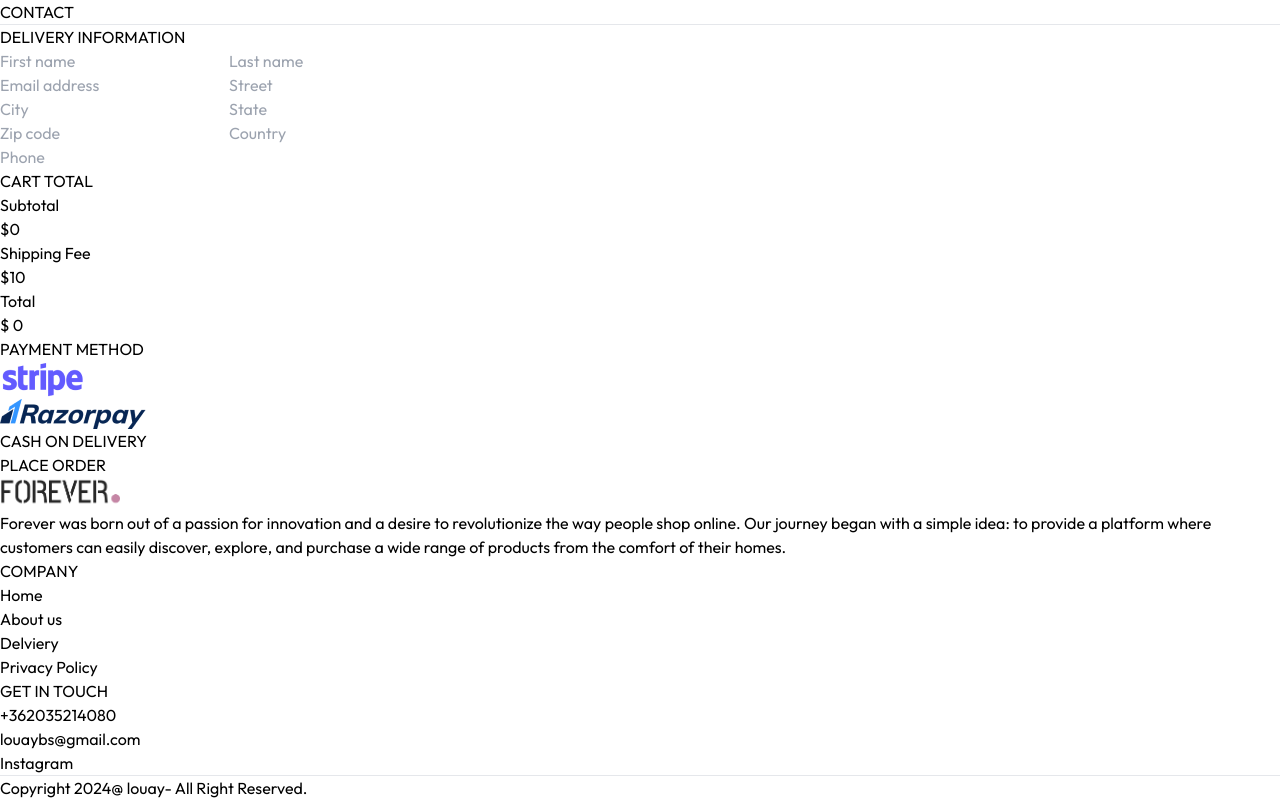
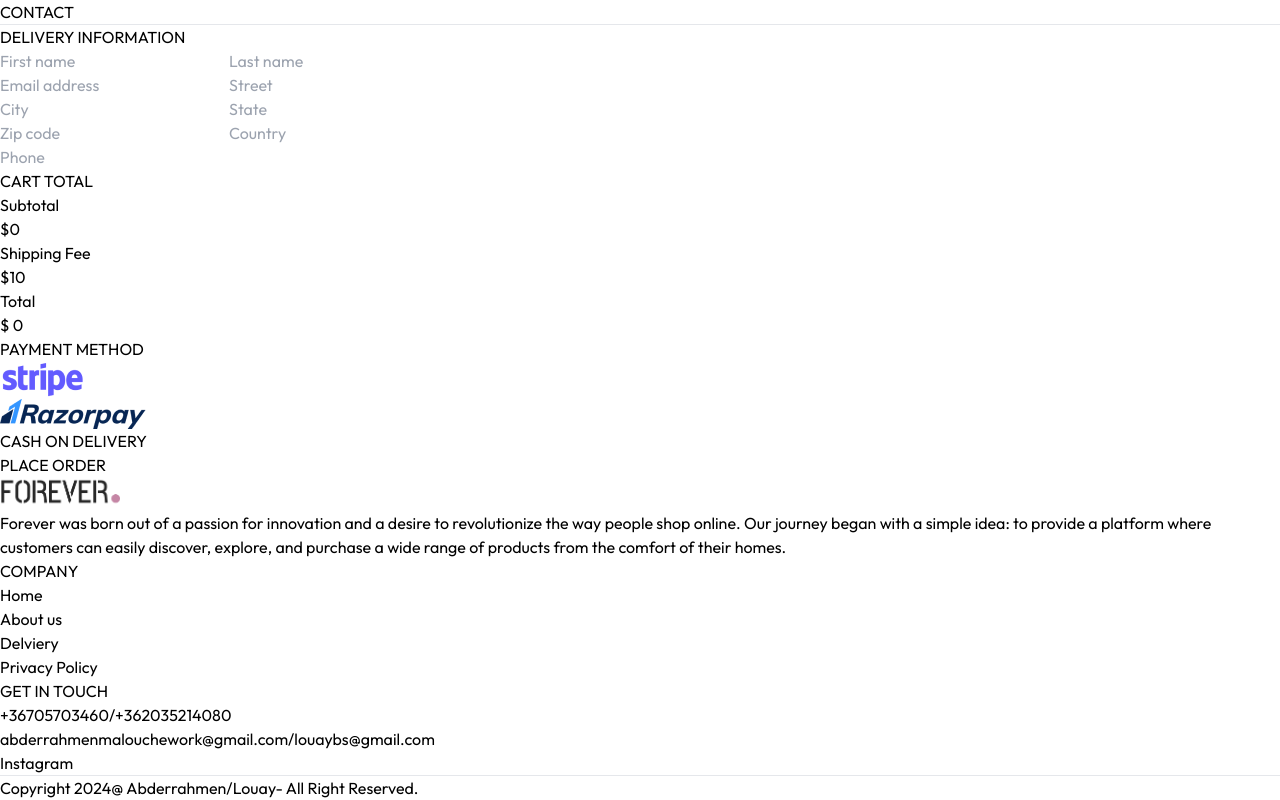
Before and after one commit to Abderrahmen-Malouche/e-commerce, a React (Vite) app in the folder frontend/: page /place_order in a window 1280 px wide. Shown: the part 382-1182 px from the top of the page. Built offline with nearby package versions, Linux system fonts and the light colour scheme; no server answers.

Commit message:
Update Footer.jsx

```diff
--- a/frontend/src/components/Footer.jsx
+++ b/frontend/src/components/Footer.jsx
@@ -21,8 +21,8 @@ const Footer = () => {
         <div className='flex flex-col gap-8'>
             <h1 className='font-semibold text-xl'>GET IN TOUCH</h1>
             <ul className='flex flex-col gap-2 text-gray-600 text-sm cursor-pointer'>
-                <li>+362035214080</li>
-                <li>louaybs@gmail.com</li>
+                <li>+36705703460/+362035214080</li>
+                <li>abderrahmenmalouchework@gmail.com/louaybs@gmail.com</li>
                 <li>Instagram</li>
             </ul>
         </div>
@@ -30,7 +30,7 @@ const Footer = () => {
         <div>
 
         <hr className='h-[1px] bg-gray-200'/>
-        <p className='text-center font-medium text-sm py-8 '>Copyright 2024@ louay- All Right Reserved.</p>
+        <p className='text-center font-medium text-sm py-8 '>Copyright 2024@ Abderrahmen/Louay- All Right Reserved.</p>
         </div>
     </footer>
   )
```
